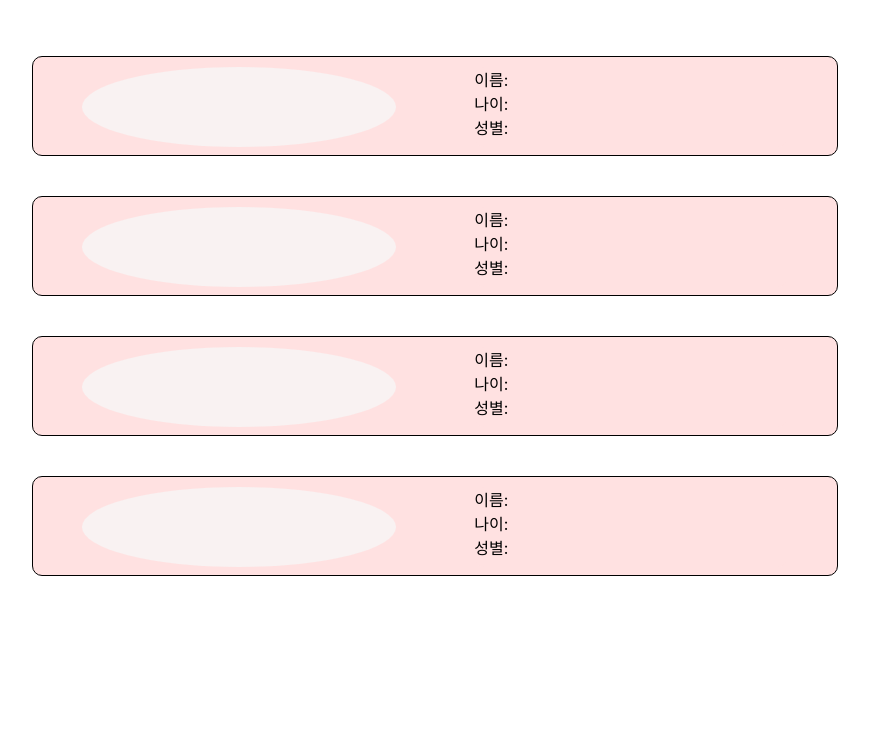
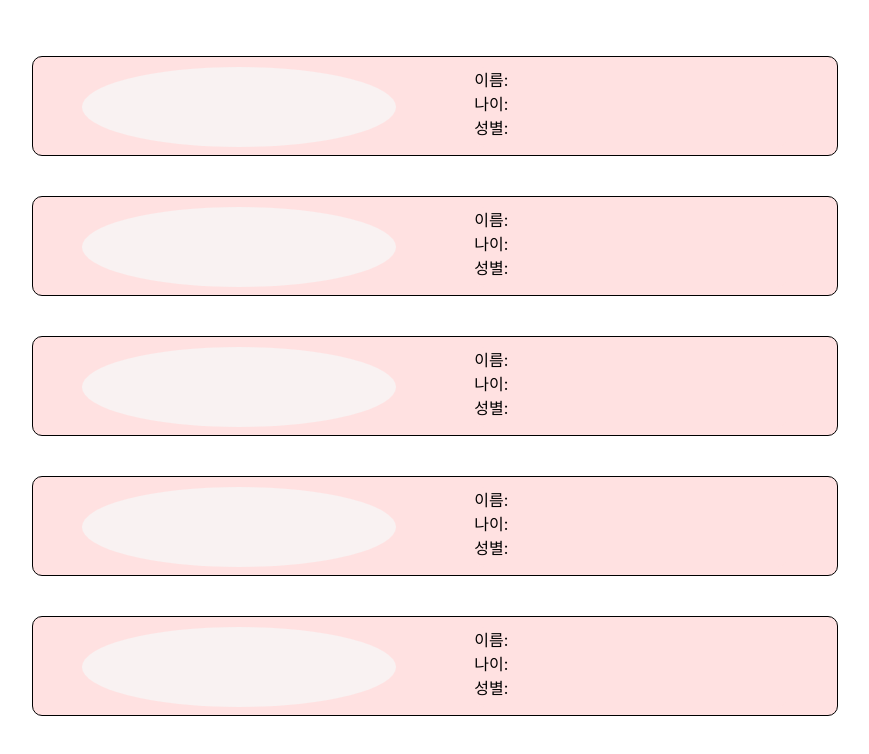
Before and after one commit to YoungJae0910/numanna-PJ, a React (Create React App) app: page /partner in a window 1280 px wide. Shown: the top 754 px of the page, without its empty margins (161-1030 px from the left). Built offline with nearby package versions, Linux system fonts and the light colour scheme.

Commit message:
partner infiniteScroll

```diff
--- a/package.json
+++ b/package.json
@@ -15,6 +15,7 @@
     "json-server": "^0.17.1",
     "react": "^18.2.0",
     "react-dom": "^18.2.0",
+    "react-infinite-scroll-component": "^6.1.0",
     "react-redux": "^8.0.5",
     "react-router-dom": "^6.7.0",
     "react-scripts": "5.0.1",
--- a/src/components/Partner/Partner.jsx
+++ b/src/components/Partner/Partner.jsx
@@ -1,11 +1,27 @@
 import React from "react";
+import { useState } from "react";
 import styled from "styled-components";
+import InfiniteScroll from "react-infinite-scroll-component";
 
 const Partner = () => {
+  const [items, setItems] = useState(Array.from({ length: 40 }));
+
+  const fetchData = () => {
+    setTimeout(() => {
+      setItems(items.concat(Array.from({ length: 50 })));
+    }, 1500);
+  };
   return (
-    <FlexBox>
+    <div>
+      <InfiniteScroll
+        dataLength={items.length}
+        next={fetchData}
+        hasMore={true}
+        // loader={<h4>Loading...</h4>}
+      >
         <PartnerUl>
-        <PartnerLi>
+          {items.map((i, index) => (
+            <PartnerLi key={index}>
               <PartnerImg></PartnerImg>
               <PartnerInfo>
                 <span>이름:</span>
@@ -13,43 +29,14 @@ const Partner = () => {
                 <span>성별:</span>
               </PartnerInfo>
             </PartnerLi>
-        <PartnerLi>
-          <PartnerImg></PartnerImg>
-          <PartnerInfo>
-            <span>이름:</span>
-            <span>나이:</span>
-            <span>성별:</span>
-          </PartnerInfo>
-        </PartnerLi>
-        <PartnerLi>
-          <PartnerImg></PartnerImg>
-          <PartnerInfo>
-            <span>이름:</span>
-            <span>나이:</span>
-            <span>성별:</span>
-          </PartnerInfo>
-        </PartnerLi>
-        <PartnerLi>
-          <PartnerImg></PartnerImg>
-          <PartnerInfo>
-            <span>이름:</span>
-            <span>나이:</span>
-            <span>성별:</span>
-          </PartnerInfo>
-        </PartnerLi>
+          ))}
         </PartnerUl>
-    </FlexBox>
+      </InfiniteScroll>
+    </div>
   );
 };
 
 export default Partner;
-
-const FlexBox = styled.div`
-  width: 100%;
-  height: 700px;
-  background-color: white;
-  display: flex;
-`;
 
 const PartnerUl = styled.ul`
   width: 90%;
```
Also changed, not shown: 1 other file (tests, documents, lock files or other folders). Lines whose indentation alone changed are shown as unchanged.
